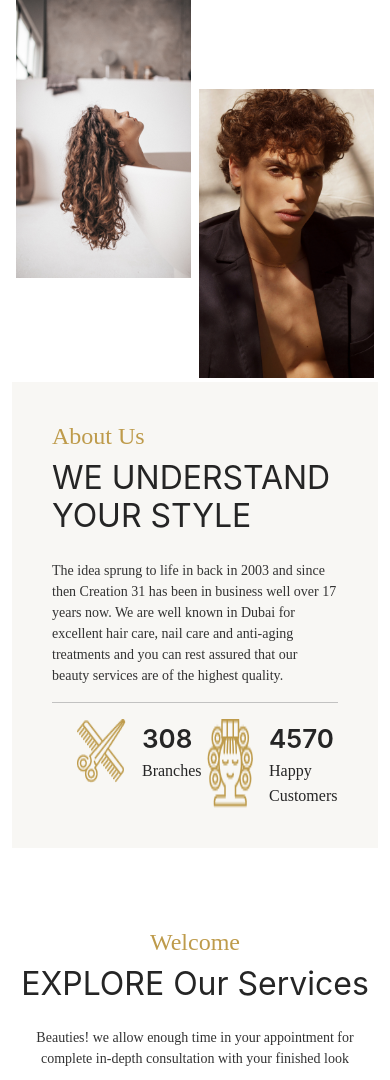
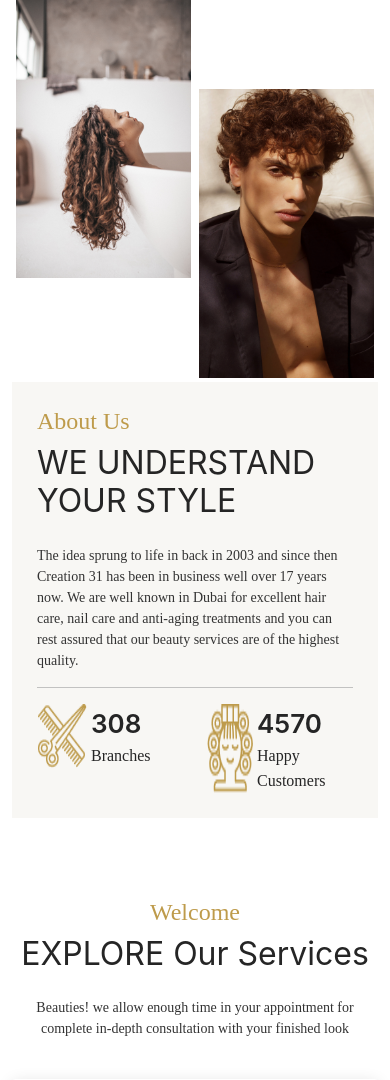
Before and after one commit to usmanshan39/creation31, a PHP site: page / in a window 390 px wide. Shown: the part 494-1574 px from the top of the page. Run offline with PHP 8.4, Linux system fonts and the light colour scheme; some libraries are stand-ins or nearby versions; some web fonts are replaced.

Commit message:
responsive changes

```diff
--- a/assets/css/style.css
+++ b/assets/css/style.css
@@ -565,16 +565,17 @@ ul.bullet-ul li:after {
     }
 
     .home-about .right-sec {
-        padding: 40px;
+        padding: 25px;
     }
 
     .what-we-do .bullet-img {
         width: 63% !important;
     }
     .contact-us-sec .form-sec{
-        width: 85%;
+        width: 95%;
         position: inherit;
         margin-top: -30%;
+        padding: 25px;
     }
     .contact-us-sec{
         background-image: none;
@@ -615,6 +616,13 @@ ul.bullet-ul li:after {
     .about-counter .light-card img{
         width: 40px;
         height: 40px;
+    }
+    .meet-dream-sec .tabs-sec .nav .nav-item .nav-link{
+        font-size: 12px;
+    }
+    .footer-sec .footer-top .golden-btn{
+        position: initial;
+        width: 100%;
     }
 }
 
--- a/index.html
+++ b/index.html
@@ -116,11 +116,11 @@
                             care, nail care and anti-aging treatments and you can rest assured that our beauty services
                             are of the highest quality.</p>
                         <hr>
-                        <div class="row px-4 mt-2 mt-lg-5">
+                        <div class="row px-0 px-md-4 mt-2 mt-lg-5">
                             <div class="col-6">
                                 <div class="d-flex">
                                     <img src="./assets/images/home-about3.png" class="img-fluid">
-                                    <div class="ms-3">
+                                    <div class="ms-1 ms-md-3">
                                         <span class="bold-one">308</span><br>
                                         <span class="light-one">Branches</span>
                                     </div>
@@ -129,7 +129,7 @@
                             <div class="col-6">
                                 <div class="d-flex">
                                     <img src="./assets/images/home-about-4.png" class="img-fluid">
-                                    <div class="ms-3">
+                                    <div class="ms-1 ms-md-3">
                                         <span class="bold-one">4570</span><br>
                                         <span class="light-one">Happy Customers</span>
                                     </div>
```
